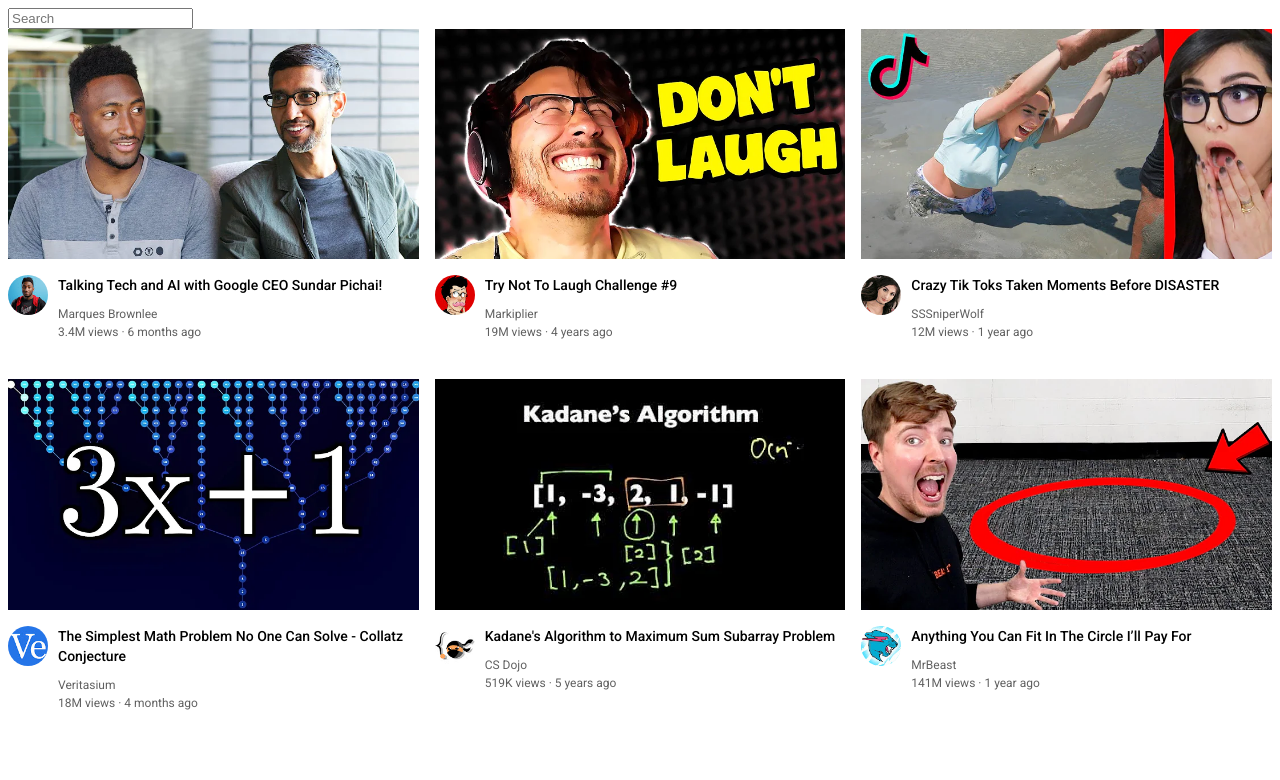
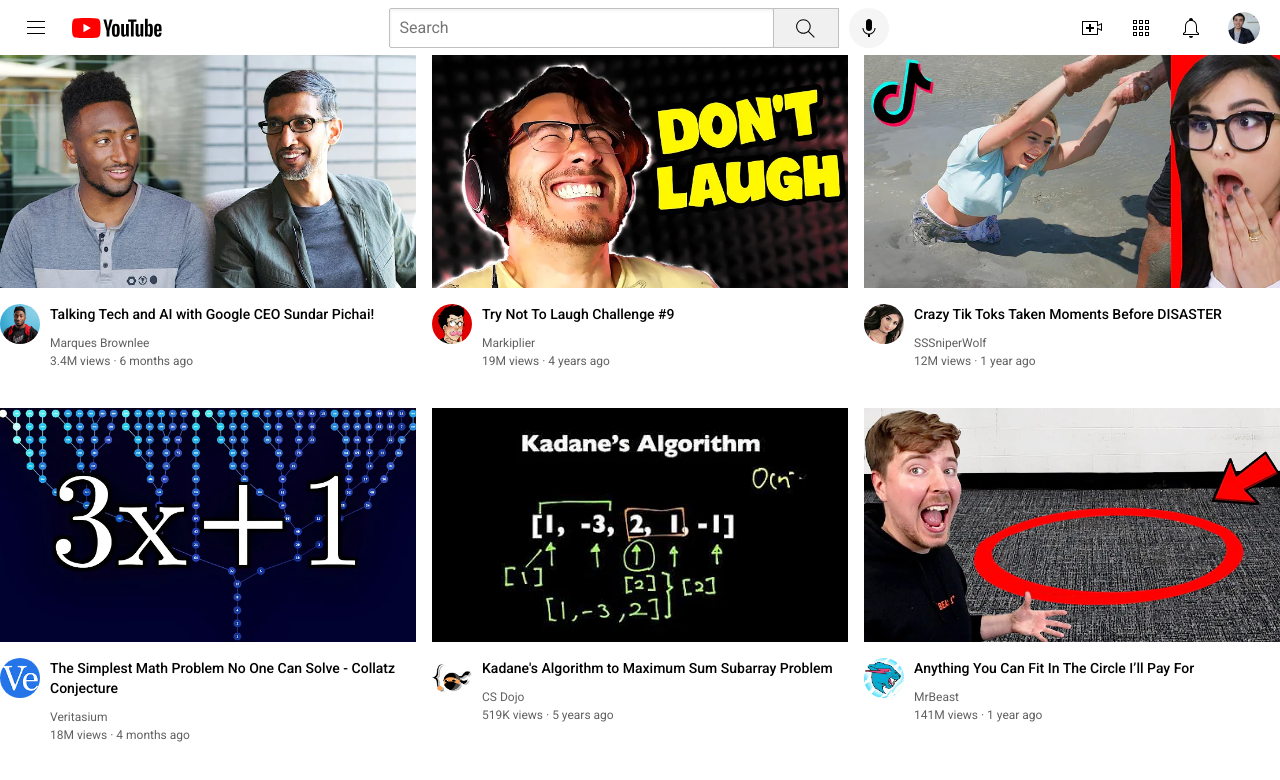
Before and after one commit to vickrant/HTML_CSS, a plain HTML site: page YOUTUBE/youtube.html in a window 1280 px wide. Drawn offline with Linux system fonts and the light colour scheme.

Commit message:
youtube header implmented

```diff
--- /dev/null
+++ b/YOUTUBE/styles/general.css
@@ -0,0 +1,9 @@
+p {
+  font-family: Roboto, Arial;
+  margin-top: 0;
+  margin-bottom: 0;
+}
+
+body {
+  margin: 0;
+}
--- /dev/null
+++ b/YOUTUBE/styles/header.css
@@ -0,0 +1,104 @@
+.header {
+  height: 55px;
+
+  display: flex;
+  flex-direction: row;
+  justify-content: space-between;
+}
+
+.left-section {
+  display: flex;
+  align-items: center;
+}
+
+.hamburger-menu {
+  height: 24px;
+  margin-left: 24px;
+  margin-right: 24px;
+}
+
+.youtube-logo {
+  height: 20px;
+}
+
+.middle-section {
+  flex: 1;
+  margin-left: 70px;
+  margin-right: 35px;
+  max-width: 500px;
+  display: flex;
+  align-items: center;
+}
+
+.search-bar {
+  flex: 1;
+  height: 36px;
+  padding-left: 10px;
+  font-size: 16px;
+  border-width: 1px;
+  border-style: solid;
+  border-color: rgb(192, 192, 192);
+  border-radius: 2px;
+  box-shadow: inset 1px 2px 3px rgba(0, 0, 0, 0.05);
+  width: 0;
+}
+
+.search-bar::placeholder {
+  font-family: Roboto, Arial;
+  font-size: 16px;
+}
+
+.search-button {
+  height: 40px;
+  width: 66px;
+  background-color: rgb(240, 240, 240);
+  border-width: 1px;
+  border-style: solid;
+  border-color: rgb(192, 192, 192);
+  margin-left: -1px;
+  margin-right: 10px;
+}
+
+.search-icon {
+  height: 25px;
+  margin-top: 4px;
+}
+
+.voice-search-button {
+  height: 40px;
+  width: 40px;
+  border-radius: 20px;
+  border: none;
+  background-color: rgb(245, 245, 245);
+}
+
+.voice-search-icon {
+  height: 24px;
+  margin-top: 4px;
+}
+
+.right-section {
+  width: 180px;
+  margin-right: 20px;
+  display: flex;
+  align-items: center;
+  justify-content: space-between;
+  flex-shrink: 0;
+}
+
+.upload-icon {
+  height: 24px;
+}
+
+.youtube-apps-icon {
+  height: 24px;
+}
+
+.notifications-icon {
+  height: 24px;
+}
+
+.current-user-picture {
+  height: 32px;
+  border-radius: 16px;
+}
--- /dev/null
+++ b/YOUTUBE/styles/video.css
@@ -0,0 +1,42 @@
+.thumbnail {
+  width: 100%;
+}
+
+.video-title {
+  margin-top: 0;
+  font-size: 14px;
+  font-weight: 500;
+  line-height: 20px;
+  margin-bottom: 12px;
+}
+
+.video-info-grid {
+  display: grid;
+  grid-template-columns: 50px 1fr;
+}
+
+.profile-picture {
+  width: 40px;
+  border-radius: 50px;
+}
+
+.thumbnail-row {
+  margin-bottom: 12px;
+}
+
+.video-author,
+.video-stats {
+  font-size: 12px;
+  color: rgb(96, 96, 96);
+}
+
+.video-author {
+  margin-bottom: 4px;
+}
+
+.video-grid {
+  display: grid;
+  grid-template-columns: 1fr 1fr 1fr;
+  column-gap: 16px;
+  row-gap: 40px;
+}
--- a/YOUTUBE/youtube.html
+++ b/YOUTUBE/youtube.html
@@ -7,63 +7,32 @@
     <link rel="preconnect" href="https://fonts.gstatic.com" crossorigin>
     <link href="https://fonts.googleapis.com/css2?family=Roboto:wght@400;500;700&display=swap" rel="stylesheet">
 
-    <style>
-      p {
-        font-family: Roboto, Arial;
-        margin-top: 0;
-        margin-bottom: 0;
-      }
-
-      .thumbnail {
-        width: 100%;
-      }
-
-      .search-bar {
-        display: block;
-      }
-
-      .video-title {
-        margin-top: 0;
-        font-size: 14px;
-        font-weight: 500;
-        line-height: 20px;
-        margin-bottom: 12px;
-      }
-
-      .video-info-grid {
-        display: grid;
-        grid-template-columns: 50px 1fr;
-      }
-
-      .profile-picture {
-        width: 40px;
-        border-radius: 50px;
-      }
-
-      .thumbnail-row {
-        margin-bottom: 12px;
-      }
-
-      .video-author,
-      .video-stats {
-        font-size: 12px;
-        color: rgb(96, 96, 96);
-      }
-
-      .video-author {
-        margin-bottom: 4px;
-      }
-
-      .video-grid {
-        display: grid;
-        grid-template-columns: 1fr 1fr 1fr;
-        column-gap: 16px;
-        row-gap: 40px;
-      }
-    </style>
+    <link rel="stylesheet" href="styles/general.css">
+    <link rel="stylesheet" href="styles/header.css">
+    <link rel="stylesheet" href="styles/video.css">
   </head>
   <body>
-    <input class="search-bar" type="text" placeholder="Search">
+    <div class="header">
+      <div class="left-section">
+        <img class="hamburger-menu" src="icons/hamburger-menu.svg">
+        <img class="youtube-logo" src="icons/youtube-logo.svg">
+      </div>
+      <div class="middle-section">
+        <input class="search-bar" type="text" placeholder="Search">
+        <button class="search-button">
+          <img class="search-icon" src="icons/search.svg">
+        </button>
+        <button class="voice-search-button">
+          <img class="voice-search-icon" src="icons/voice-search-icon.svg">
+        </button>
+      </div>
+      <div class="right-section">
+        <img class="upload-icon" src="icons/upload.svg">
+        <img class="youtube-apps-icon" src="icons/youtube-apps.svg">
+        <img class="notifications-icon" src="icons/notifications.svg">
+        <img class="current-user-picture" src="channel-pictures/my-channel.jpeg">
+      </div>
+    </div>
 
     <div class="video-grid">
       <div class="video-preview">
```
Also changed, not shown: YOUTUBE/flexbox.html (added, +71 -0 lines), YOUTUBE/channel-pictures/my-channel.jpeg (added), YOUTUBE/icons/hamburger-menu.svg (added), YOUTUBE/icons/notifications.svg (added), YOUTUBE/icons/search.svg (added), YOUTUBE/icons/upload.svg (added), YOUTUBE/icons/voice-search-icon.svg (added), YOUTUBE/icons/youtube-apps.svg (added), YOUTUBE/icons/youtube-logo.svg (added).
